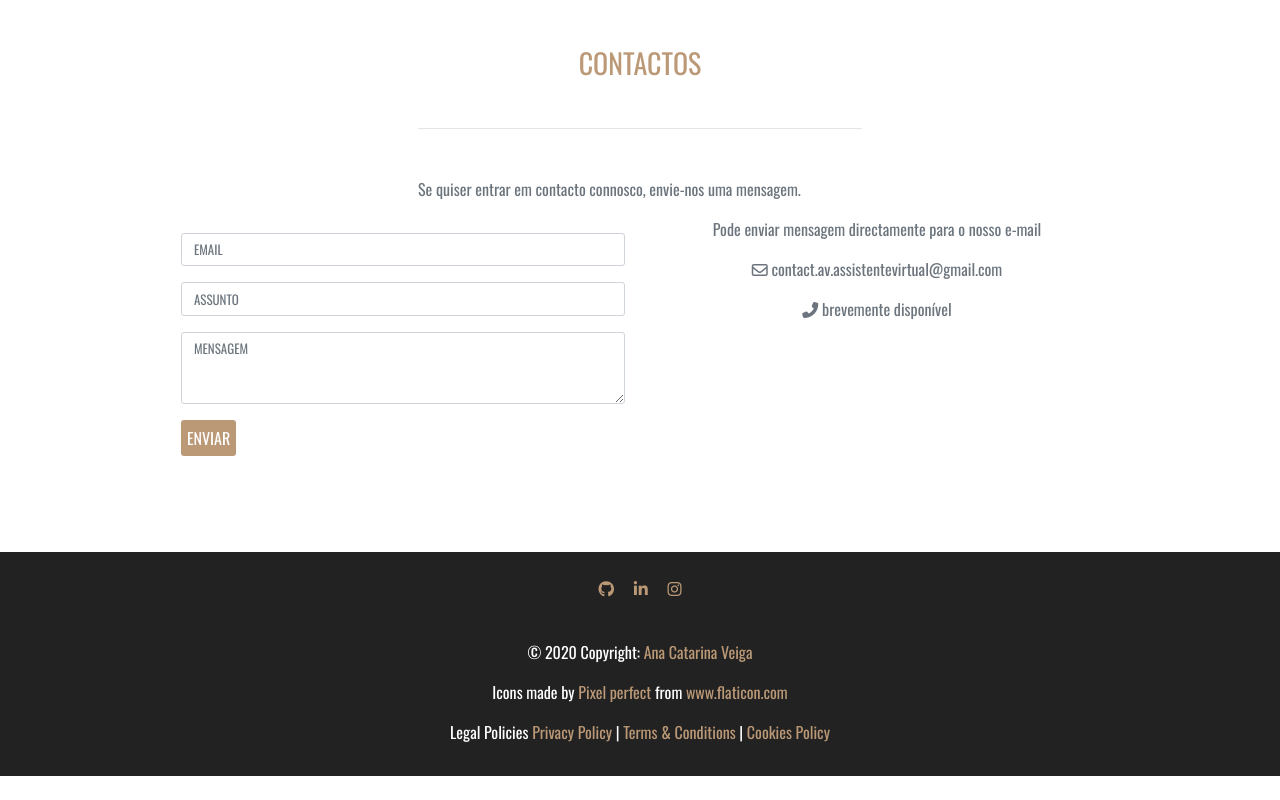
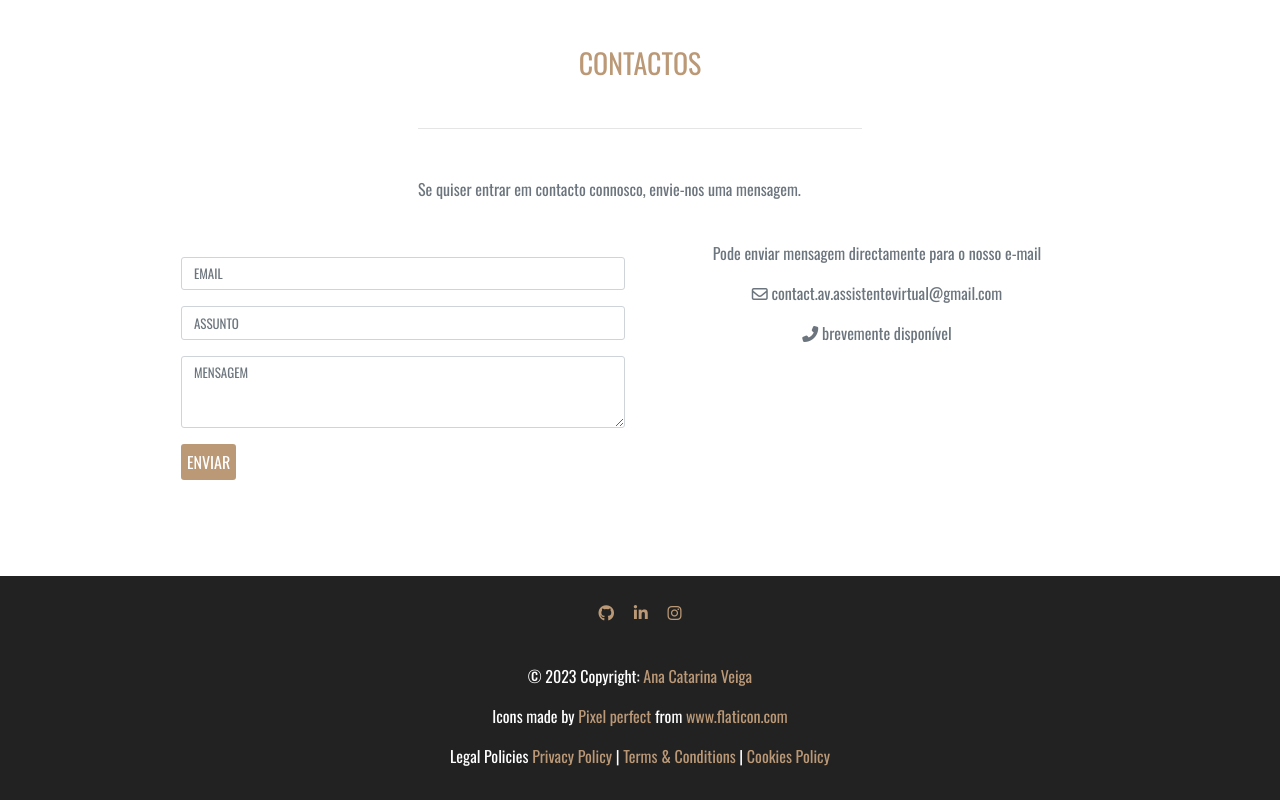
Before and after one commit to CatVeiga/av.assistentevirtual, a plain HTML site: page index.html in a window 1280 px wide. Shown: the part 4721-5521 px from the top of the page. Before the commit the page ends 5497 px from the top, so only its background shows below. Drawn offline with nearby package versions, Linux system fonts and the light colour scheme.

Commit message:
update the html file

```diff
--- a/index.html
+++ b/index.html
@@ -353,6 +353,7 @@
                         <h3 class="text-center mb-5 text-uppercase">Contactos</h3>
                         <hr class="w-header mb-5">
                         <p class="text-muted">Se quiser entrar em contacto connosco, envie-nos uma mensagem.</p>
+                        <br/>
                     </div>
                 </div>
                 <div class="row">
@@ -392,7 +393,7 @@
         </div>
         <div class="footer-copyright py-3">
             <p class="font-small text-center text-white">
-                © 2020 Copyright:
+                © 2023 Copyright:
             <a href="https://github.com/cveiga819" target="_blank">Ana Catarina Veiga</a>
             </p>
             <p class="font-small text-center text-white">
```
